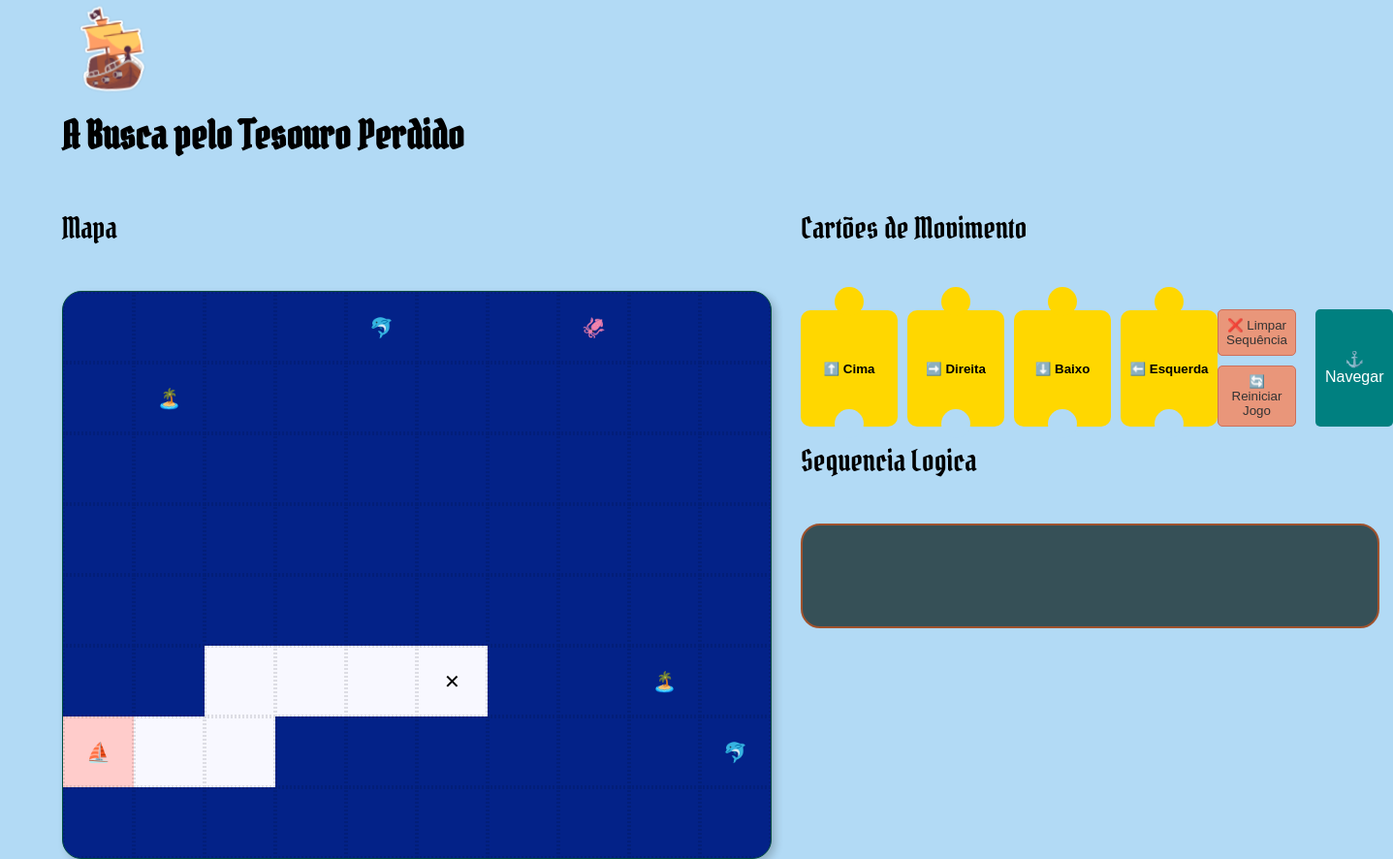
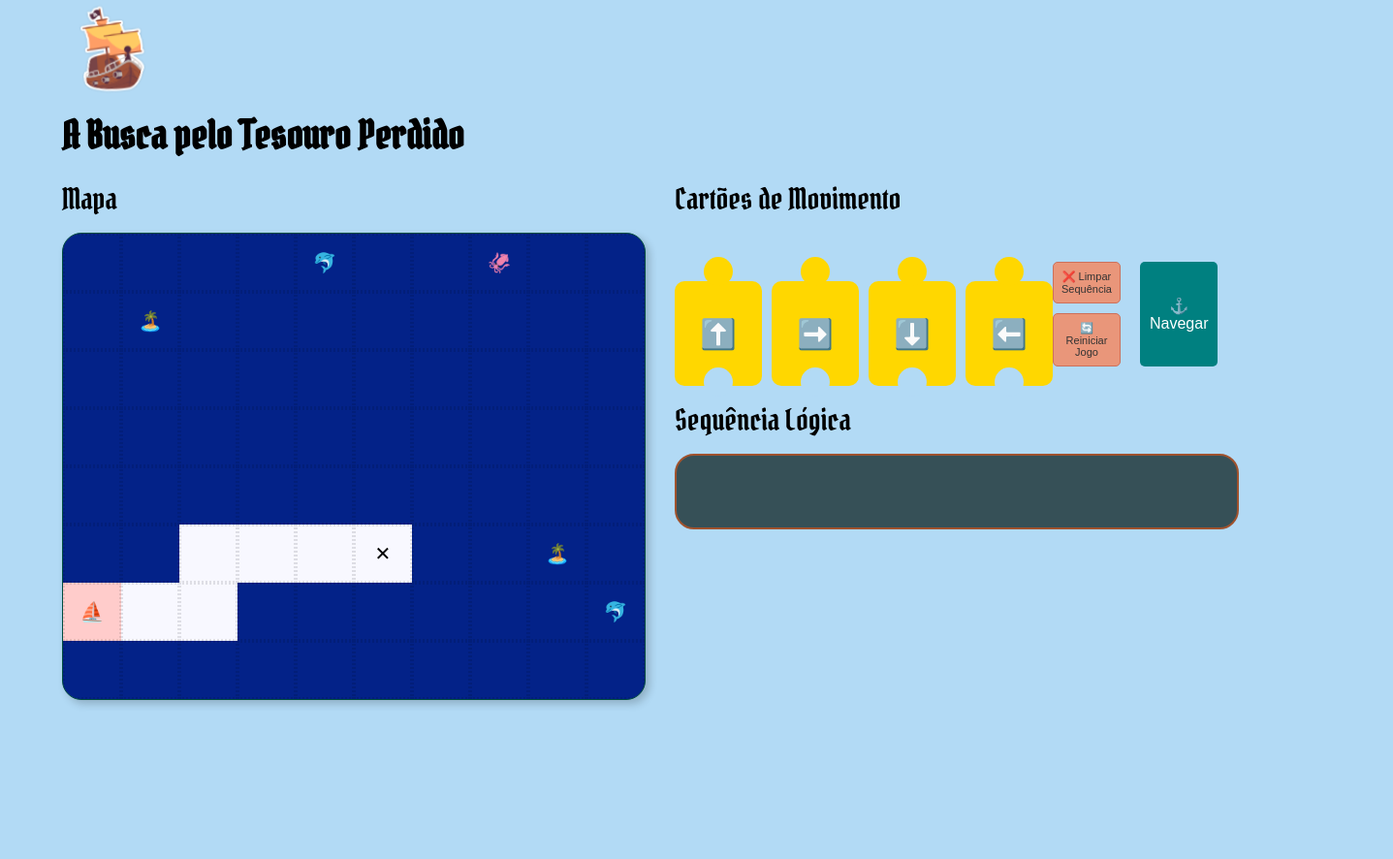
Before and after one commit to OPerezz/treasure-hunt, a plain HTML site: page index.html in a window 1280 px wide. Both pictures are taken after a click on the button "IR PARA O JOGO". Shown: the whole page at 97% size, 1437 px wide, since content can reach past the window. After the commit the page ends 800 px from the top, so only its background shows below. Drawn offline with Linux system fonts and the light colour scheme.

Commit message:
Alterações nas posições dos botões, no tamanho das células e ajuste de texto.

```diff
--- a/assets/style/style.scss
+++ b/assets/style/style.scss
@@ -176,7 +176,7 @@ body {
         text-align: center;
         margin-top: 20px;
         max-width: 100%;
-        margin-bottom: 50px;
+        margin-bottom: 20px;
     }
 
     h3 {
@@ -305,7 +305,7 @@ body {
 
             .titulo-jogo {
                 width: fit-content;
-                margin: 0 0 40px 0;
+                margin: 0 0 10px 0;
                 justify-content: flex-start;
                 align-items: flex-start;
 
@@ -323,8 +323,8 @@ body {
 
                     #game-board {
                         display: grid;
-                        grid-template-columns: repeat(10, 73px);
-                        grid-template-rows: repeat(6, 73px);
+                        grid-template-columns: repeat(10, 60px);
+                        grid-template-rows: repeat(5, 60px);
                         border: 1px solid #004d40;
                         box-shadow: 4px 4px 8px rgba(0, 0, 0, 0.2);
                         background-color: #032288;
@@ -334,8 +334,8 @@ body {
                     }
 
                     .cell {
-                        width: 73px;
-                        height: 73px;
+                        width: 60px;
+                        height: 60px;
                         border: 2px dotted rgba(0, 0, 0, 0.1);
                         display: flex;
                         justify-content: center;
@@ -378,12 +378,14 @@ body {
                                     z-index: 2;
                                     border: none;
                                     border-radius: 10px;
-                                    width: 100px;
+                                    width: 90px;
                                     aspect-ratio: 5/6;
                                     cursor: pointer;
                                     font-weight: bold;
                                     transition: background-color 0.1s;
                                     position: relative;
+                                    font-size: 30px;
+                                    padding-bottom: 20px;
 
                                     &::after {
                                         display: block;
@@ -426,6 +428,7 @@ body {
                             width: 40%;
                             align-self: flex-end;
                             gap: 20px;
+                            margin-bottom: 20px;
 
                             .run,
                             .stop {
@@ -466,6 +469,7 @@ body {
                                 border: 1px solid #cc705b;
                                 border-radius: 5px;
                                 cursor: pointer;
+                                font-size: 11px;
                             }
 
                             #clear-button:hover,
@@ -498,11 +502,12 @@ body {
                                 z-index: 2;
                                 border-radius: 10px;
                                 max-height: 100px;
-                                aspect-ratio: 5/6;
+                                aspect-ratio: 16/9;
                                 cursor: pointer;
                                 font-weight: bold;
                                 transition: background-color 0.1s;
                                 position: relative;
+                                font-size: 30px;
 
                                 &::before {
                                     display: block;
@@ -518,7 +523,7 @@ body {
                                     z-index: 2;
                                 }
 
-                                &:first-child::before, &:nth-child(6)::before, , &:nth-child(11)::before, &:nth-child(16)::before {
+                                &:first-child::before, &:nth-child(5)::before, , &:nth-child(9)::before, &:nth-child(13)::before {
                                     content: none;
                                 }
                             }
--- a/index.html
+++ b/index.html
@@ -79,10 +79,10 @@
                             <div class="command">
                                 <h3>Cartões de Movimento</h3>
                                 <div id="card-options">
-                                    <button class="movement-card" data-direction="UP">⬆️ Cima</button>
-                                    <button class="movement-card" data-direction="RIGHT">➡️ Direita</button>
-                                    <button class="movement-card" data-direction="DOWN">⬇️ Baixo</button>
-                                    <button class="movement-card" data-direction="LEFT">⬅️ Esquerda</button>
+                                    <button class="movement-card" data-direction="UP">⬆️ </button>
+                                    <button class="movement-card" data-direction="RIGHT">➡️ </button>
+                                    <button class="movement-card" data-direction="DOWN">⬇️ </button>
+                                    <button class="movement-card" data-direction="LEFT">⬅️ </button>
                                 </div>
                             </div>
                             <div id="action-buttons" class="flex">
@@ -96,7 +96,7 @@
                             </div>
                         </div>
                         <div class="content-sequence">
-                            <h3>Sequencia Logica</h3>
+                            <h3>Sequência Lógica</h3>
                             <div id="command-sequence">
                             </div>
                         </div>
```
Also changed, not shown: assets/style/style.css.
